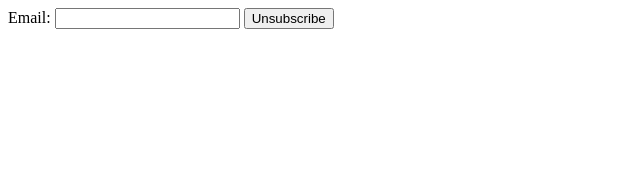
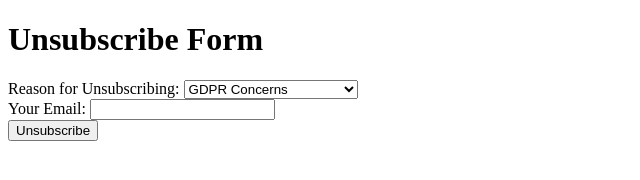
Before and after one commit to BhavyaAffordMe/unsubscribe-page, a plain HTML site: page index.html in a window 1280 px wide. Shown: the whole page, without its empty margins (0-640 px from the left). Drawn offline with Linux system fonts and the light colour scheme.

Commit message:
index.html

```diff
--- a/index.html
+++ b/index.html
@@ -3,15 +3,23 @@
 <head>
     <meta charset="UTF-8">
     <meta name="viewport" content="width=device-width, initial-scale=1.0">
-    <title>Email Unsubscribe Form</title>
+    <title>Unsubscribe Form</title>
 </head>
 <body>
-
-<form action="https://formspree.io/f/meqyenen" method="post">
-    <label for="email">Email:</label>
-    <input type="email" id="email" name="email" required>
-    <button type="submit">Unsubscribe</button>
-</form>
-
+    <h1>Unsubscribe Form</h1>
+    <form action="https://formspree.io/f/meqyenen" method="POST">
+        <label for="reason">Reason for Unsubscribing:</label>
+        <select id="reason" name="reason">
+            <option value="GDPR">GDPR Concerns</option>
+            <option value="Pricing">Issues with Pricing</option>
+            <option value="RemoteWork">Remote Work Challenges</option>
+            <!-- Add more options as needed -->
+        </select>
+        <br>
+        <label for="email">Your Email:</label>
+        <input type="email" id="email" name="email" required>
+        <br>
+        <button type="submit">Unsubscribe</button>
+    </form>
 </body>
 </html>
```
